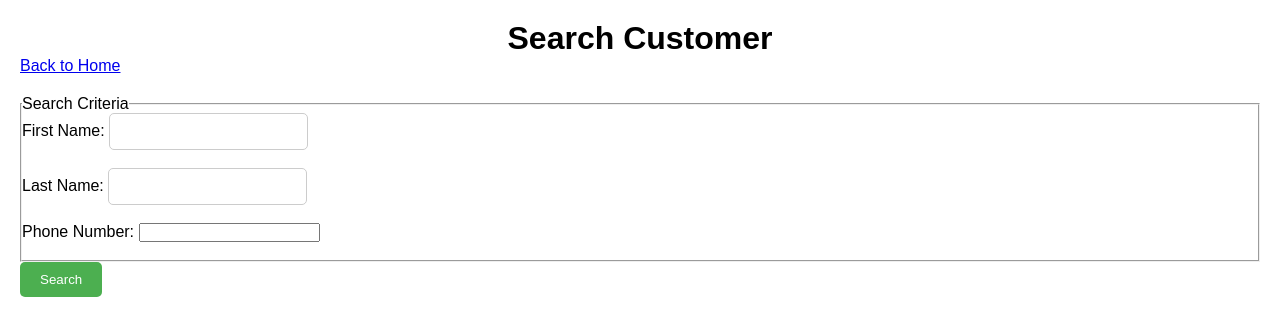
After one commit to IrmaGeo/Mortgage, a Flask app: page /search_customer in a window 1280 px wide. The commit adds this page. Shown: the top 336 px of the page. Run offline with Flask 3, Linux system fonts and the light colour scheme.

Commit message:
search add and update customer

```diff
--- a/app.py
+++ b/app.py
@@ -6,7 +6,6 @@ from dotenv import load_dotenv
 load_dotenv()
 
 app = Flask(__name__)
-app.secret_key = 'your_secret_key'  # Set a secret key for session management
 
 # MySQL connection details
 mydb = mysql.connector.connect(
@@ -24,12 +23,32 @@ def index():
     data = mycursor.fetchall()
     return render_template('index.html', data=data)
 
-@app.route('/search', methods=['POST'])
-def search():
-    search_query = request.form['search_query']
-    mycursor.execute("SELECT * FROM customer WHERE name LIKE %s", (f"%{search_query}%",))
-    search_results = mycursor.fetchall()
-    return render_template('index.html', data=search_results)
+@app.route('/search_customer', methods=['GET', 'POST'])
+def search_customer():
+    customers = None
+    if request.method == 'POST':
+        first_name = request.form.get('first_name', '')
+        last_name = request.form.get('last_name', '')
+        phone_number = request.form.get('phone_number', '')
+
+        # Build the search query dynamically based on provided fields
+        query = "SELECT * FROM customer WHERE 1=1"
+        params = []
+
+        if first_name:
+            query += " AND first_name LIKE %s"
+            params.append(f"%{first_name}%")
+        if last_name:
+            query += " AND last_name LIKE %s"
+            params.append(f"%{last_name}%")
+        if phone_number:
+            query += " AND phone_number LIKE %s"
+            params.append(f"%{phone_number}%")
+
+        mycursor.execute(query, params)
+        customers = mycursor.fetchall()
+
+    return render_template('search_customer.html', customers=customers)
 
 @app.route('/add_customer', methods=['GET', 'POST'])
 def add_customer():
@@ -45,22 +64,22 @@ def add_customer():
         country = request.form['country']
         zip_code = request.form['zip_code']
         phone_number = request.form['phone_number']
-        email = request.form['email_address']  # Make sure this matches the form field
+        email_address = request.form['email_address']
         date_of_birth = request.form['date_of_birth']
         citizen_status = request.form['citizen_status']
         status = request.form['status']
-        user_id = request.form['user_ID']  # Make sure this matches the form field
+        user_id = request.form['user_ID']
 
         sql = """
-            INSERT INTO customers (
+            INSERT INTO customer (
                 first_name, middle_name, last_name,
                 street_number, street_name, apt_number, city, state, country, zip_code,
-                phone_number, email, date_of_birth, citizen_status, status, user_id
+                phone_number, email_address, date_of_birth, citizen_status, status, user_id
             )
             VALUES (%s, %s, %s, %s, %s, %s, %s, %s, %s, %s, %s, %s, %s, %s, %s, %s)
         """
 
-        val = (first_name, middle_name, last_name, street_number, street_name, apt_number, city, state, country, zip_code, phone_number, email, date_of_birth, citizen_status, status, user_id)
+        val = (first_name, middle_name, last_name, street_number, street_name, apt_number, city, state, country, zip_code, phone_number, email_address, date_of_birth, citizen_status, status, user_id)
 
         try:
             mycursor.execute(sql, val)
@@ -73,5 +92,58 @@ def add_customer():
     else:
         return render_template('add_customer.html')
 
+@app.route('/delete_customer/<int:customer_id>', methods=['POST'])
+def delete_customer(customer_id):
+    try:
+        mycursor.execute("DELETE FROM customer WHERE customer_id = %s", (customer_id,))
+        mydb.commit()
+        flash('Customer deleted successfully!', 'success')
+    except mysql.connector.Error as err:
+        flash(f'Error deleting customer: {err}', 'danger')
+    return redirect(url_for('search_customer'))  # Redirect to the search page or results
+
+@app.route('/update_customer/<int:customer_id>', methods=['GET', 'POST'])
+def update_customer(customer_id):
+    if request.method == 'POST':
+        # Get updated data from the form
+        first_name = request.form['first_name']
+        middle_name = request.form['middle_name']
+        last_name = request.form['last_name']
+        street_number = request.form['street_number']
+        street_name = request.form['street_name']
+        apt_number = request.form['apt_number']
+        city = request.form['city']
+        state = request.form['state']
+        country = request.form['country']
+        zip_code = request.form['zip_code']
+        phone_number = request.form['phone_number']
+        email_address = request.form['email_address']
+        date_of_birth = request.form['date_of_birth']
+        citizen_status = request.form['citizen_status']
+        status = request.form['status']
+        user_id = request.form['user_ID']
+
+        try:
+            # Update the customer record
+            mycursor.execute("""
+                UPDATE customer SET first_name = %s, middle_name = %s, last_name = %s,
+                street_number = %s, street_name = %s, apt_number = %s, city = %s,
+                state = %s, country = %s, zip_code = %s, phone_number = %s,
+                email_address = %s, date_of_birth = %s, citizen_status = %s, status = %s
+                WHERE customer_id = %s
+            """, (first_name, middle_name, last_name, street_number, street_name, apt_number, city,
+                  state, country, zip_code, phone_number, email_address, date_of_birth, citizen_status,
+                  status, customer_id))
+            mydb.commit()
+            flash('Customer updated successfully!', 'success')
+            return redirect(url_for('search_customer'))  # Redirect to search page
+        except mysql.connector.Error as err:
+            flash(f'Error updating customer: {err}', 'danger')
+
+    # If GET, fetch the current data for the customer
+    mycursor.execute("SELECT * FROM customer WHERE customer_id = %s", (customer_id,))
+    customer = mycursor.fetchone()
+    return render_template('update_customer.html', customer=customer)
+
 if __name__ == '__main__':
     app.run(debug=True)
--- a/static/css/style.css
+++ b/static/css/style.css
@@ -48,7 +48,6 @@ button {
 }
 
 
-/* Reset and Base Styles */
 * {
     margin: 0;
     padding: 0;
@@ -59,8 +58,8 @@ button {
 /* Header and Navigation */
 header {
     background-color: #0044cc;
-    position: relative; /* Ensure header is positioned correctly */
-    z-index: 2; /* Bring header above other content */
+    position: relative;
+    z-index: 2;
 }
 nav ul {
     list-style-type: none;
@@ -103,9 +102,9 @@ nav ul li ul li a:hover {
 /* Main Content */
 main {
     padding: 20px;
-    min-height: calc(100vh - 120px); /* Adjust for header and footer */
-    position: relative; /* Ensure main content is positioned correctly */
-    z-index: 1; /* Keep main content above cards */
+    min-height: calc(100vh - 120px);
+    position: relative;
+    z-index: 1;
 }
 
 /* Footer */
@@ -114,7 +113,7 @@ footer {
     color: white;
     text-align: center;
     padding: 10px 0;
-    position: relative; /* Change to relative */
+    position: relative;
     width: 100%;
 }
 
@@ -145,8 +144,8 @@ footer {
     text-align: center;
     padding: 20px;
     transition: transform 0.3s;
-    position: relative; /* Maintain relative positioning */
-    z-index: 0; /* Ensure cards are behind content */
+    position: relative;
+    z-index: 0;
 }
 
 .card:hover {
--- a/templates/add_customer.html
+++ b/templates/add_customer.html
@@ -8,6 +8,8 @@
 </head>
 <body>
     <h1>Create Customer</h1>
+    <a href="/">Back to Home</a>
+
     {% with messages = get_flashed_messages(with_categories=true) %}
     {% if messages %}
         <ul>
@@ -18,7 +20,7 @@
     {% endif %}
     {% endwith %}
 
-    <form action="/add_customers" method="POST">
+    <form action="/add_customer" method="POST">
         <!-- Personal Information -->
         <fieldset>
             <legend>Personal Information</legend>
--- a/templates/index.html
+++ b/templates/index.html
@@ -15,7 +15,7 @@
                     <a href="#">Customers</a>
                     <ul>
                         <li><a href="/add_customer">Add Customer</a></li>
-                        <li><a href="/search">Search Customer</a></li>
+                        <li><a href="/search_customer">Search Customer</a></li>
                     </ul>
                 </li>
                 <li>
--- /dev/null
+++ b/templates/search_customer.html
@@ -0,0 +1,107 @@
+<!DOCTYPE html>
+<html lang="en">
+<head>
+    <meta charset="UTF-8">
+    <meta name="viewport" content="width=device-width, initial-scale=1.0">
+    <title>Search Customer</title>
+    <link rel="stylesheet" href="{{ url_for('static', filename='css/style.css') }}">
+</head>
+<body>
+    <h1>Search Customer</h1>
+    <a href="/">Back to Home</a>
+
+
+    {% with messages = get_flashed_messages(with_categories=true) %}
+    {% if messages %}
+        <ul class="flashes">
+            {% for category, message in messages %}
+                <li class="{{ category }}">{{ message }}</li>
+            {% endfor %}
+        </ul>
+    {% endif %}
+    {% endwith %}
+
+    <form action="/search_customer" method="POST">
+        <fieldset>
+            <legend>Search Criteria</legend>
+            <label for="first_name">First Name:</label>
+            <input type="text" id="first_name" name="first_name">
+            <br><br>
+
+            <label for="last_name">Last Name:</label>
+            <input type="text" id="last_name" name="last_name">
+            <br><br>
+
+            <label for="phone_number">Phone Number:</label>
+            <input type="tel" id="phone_number" name="phone_number">
+            <br><br>
+        </fieldset>
+        <button type="submit">Search</button>
+    </form>
+
+    {% if customers %}
+        <h2>Search Results:</h2>
+        <table>
+            <thead>
+                <tr>
+                    <th>Customer ID</th>
+                    <th>First Name</th>
+                    <th>Middle Name</th>
+                    <th>Last Name</th>
+                    <th>Customer Name</th>
+                    <th>Street Number</th>
+                    <th>Street Name</th>
+                    <th>Street</th>
+                    <th>Apartment Number</th>
+                    <th>City</th>
+                    <th>State</th>
+                    <th>Country</th>
+                    <th>Zip Code</th>
+                    <th>Address</th>
+                    <th>Phone Number</th>
+                    <th>Email</th>
+                    <th>Date of Birth</th>
+                    <th>Citizenship Status</th>
+                    <th>Status</th>
+                    <th>Creation Date</th>
+                    <th>User ID</th>
+                    <th>Actions</th>
+                </tr>
+            </thead>
+            <tbody>
+                {% for customer in customers %}
+                    <tr>
+                        <td>{{ customer[0] }}</td>
+                        <td>{{ customer[1] }}</td>
+                        <td>{{ customer[2] }}</td>
+                        <td>{{ customer[3] }}</td>
+                        <td>{{ customer[4] }}</td>
+                        <td>{{ customer[5] }}</td>
+                        <td>{{ customer[6] }}</td>
+                        <td>{{ customer[7] }}</td>
+                        <td>{{ customer[8] }}</td>
+                        <td>{{ customer[9] }}</td>
+                        <td>{{ customer[10] }}</td>
+                        <td>{{ customer[11] }}</td>
+                        <td>{{ customer[12] }}</td>
+                        <td>{{ customer[13] }}</td>
+                        <td>{{ customer[14] }}</td>
+                        <td>{{ customer[15] }}</td>
+                        <td>{{ customer[16] }}</td>
+                        <td>{{ customer[17] }}</td>
+                        <td>{{ customer[18] }}</td>
+                        <td>{{ customer[19] }}</td>
+                        <td>{{ customer[20] }}</td>
+                        <td>
+                            <form action="/delete_customer/{{ customer[0] }}" method="POST" style="display:inline;">
+                                <button type="submit" onclick="return confirm('Are you sure you want to delete this customer?');">Delete</button>
+                            </form>
+                            <a href="/update_customer/{{ customer[0] }}">Update</a>
+                        </td>
+                    </tr>
+                {% endfor %}
+            </tbody>
+        </table>
+    {% endif %}
+</body>
+</html>
```
Also changed, not shown: templates/update_customer.html (added, +106 -0 lines), README.md, 1 other file.
